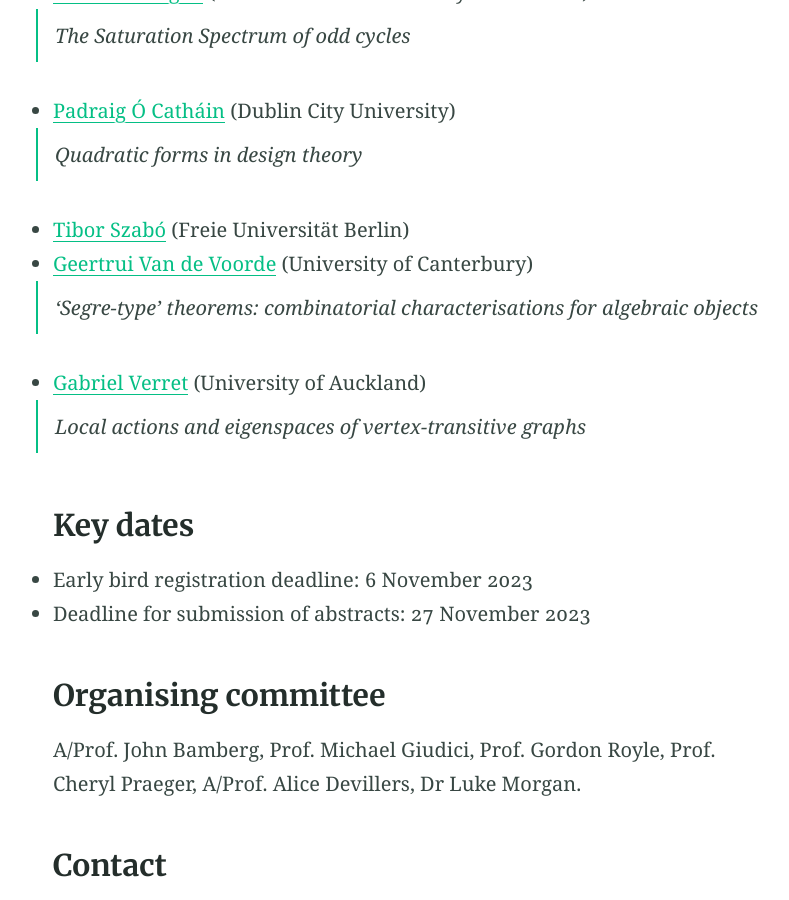
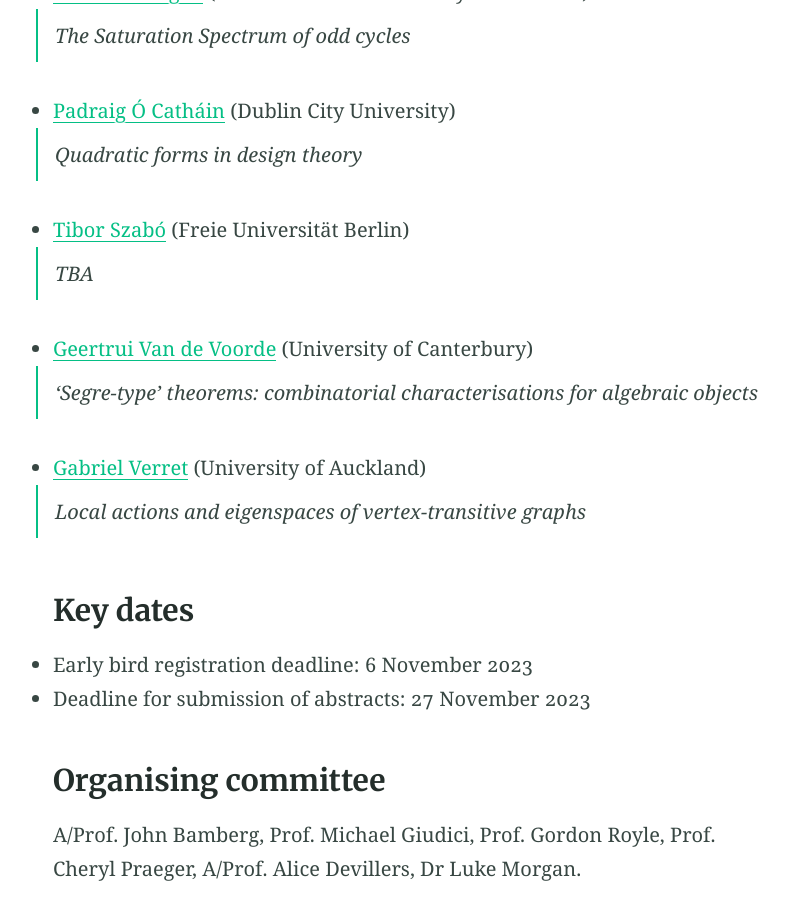
Before and after one commit to 45ACC/45ACC.github.io, a Jekyll site: the page built from index.md, in a window 1280 px wide and 900 px high, scrolled down 1386 px. Shown: the whole window, without its empty margins (230-1019 px from the left). Built offline with Jekyll 4.4.1, drawn with Linux system fonts in a browser that asks for light colours.

Commit message:
Update index.md

```diff
--- a/index.md
+++ b/index.md
@@ -26,6 +26,7 @@ The 45th ACC will be hosted by [The University of Western Australia](https://www
 - [Padraig Ó Catháin](https://sites.google.com/site/pocathain/) (Dublin City University)
   > Quadratic forms in design theory
 - [Tibor Szabó](https://page.mi.fu-berlin.de/szabo/) (Freie Universität Berlin)
+  > TBA
 - [Geertrui Van de Voorde](https://www.math.canterbury.ac.nz/~g.voorde/) (University of Canterbury)
   > 'Segre-type' theorems: combinatorial characterisations for algebraic objects
 - [Gabriel Verret](https://profiles.auckland.ac.nz/g-verret) (University of Auckland)
```
